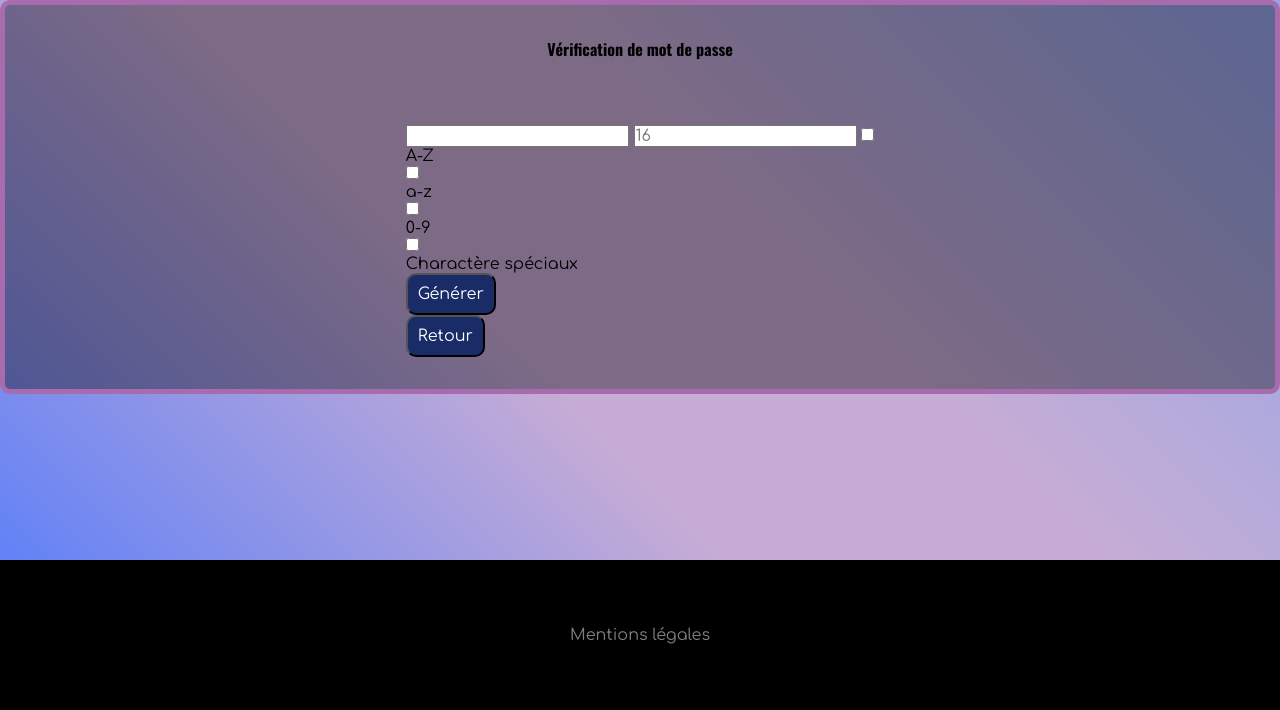
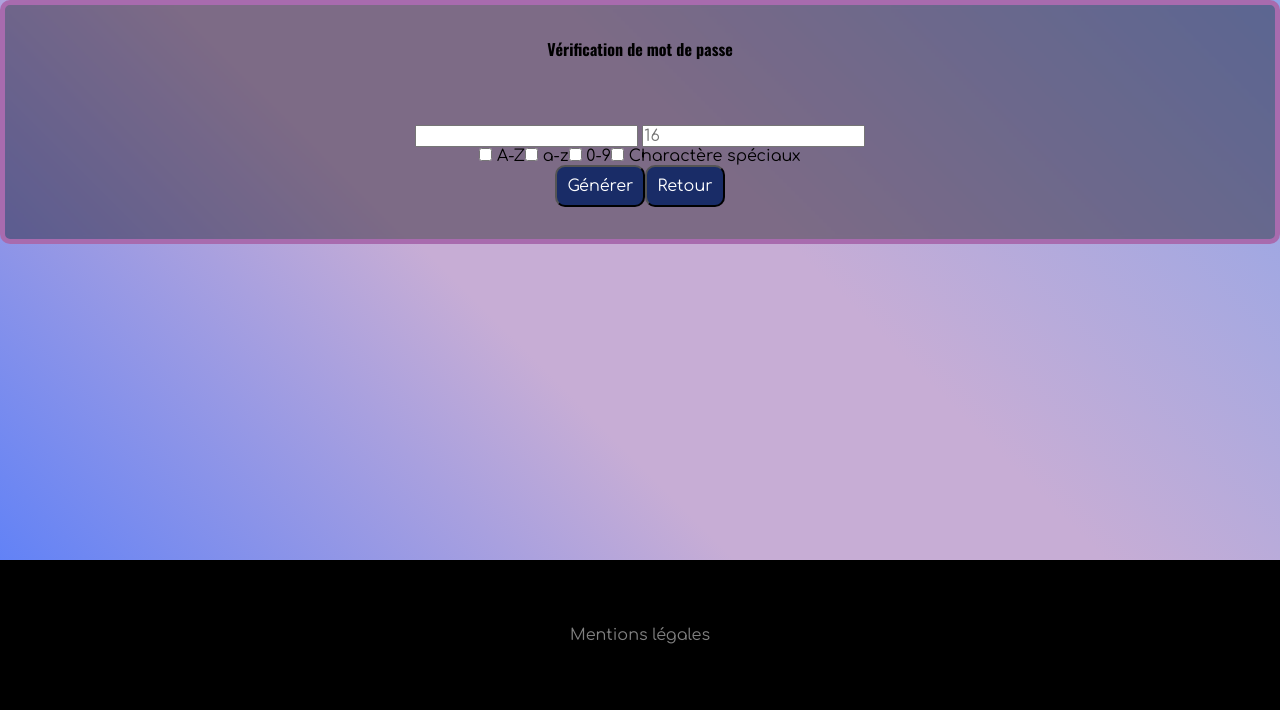
Before and after one commit to JamsJam/generateur-de-mot-de-passe, a Symfony app: template templates/passwordgenerator/index.html.twig in a window 1280 px wide. Shown: the part 100-810 px from the top of the page. Run offline with Twig, Linux system fonts and the light colour scheme; the template is opened without the code that fills it, so the values that code supplies are empty; style sheets or scripts are compiled from the project's sources; some libraries are stand-ins or nearby versions.

Commit message:
mise à jour fichier (pull)

```diff
--- a/assets/styles/pages/passwordgenerator.scss
+++ b/assets/styles/pages/passwordgenerator.scss
@@ -2,7 +2,6 @@
 // @use '../pages/password/form' as *;
 
     .container{
-
         padding-block:2rem;
         gap: 4rem;
         @extend %flex-center-column;
@@ -13,14 +12,24 @@
         /* Note: backdrop-filter has minimal browser support */
         border-radius: 10px;
 
+        .checkbox--form{
+            @extend %flex-center
+        }
+        .button--container{
+            @extend %flex-center
+
+        }
+
         &form{
-
-
+            @extend %flex-center-column;
         }
 
         &input{
 
         }
+
+
+
         &button{
             border: 0;
         }
--- a/templates/passwordgenerator/index.html.twig
+++ b/templates/passwordgenerator/index.html.twig
@@ -14,12 +14,25 @@
             <form action="" method="">
                 <input type="text">
                 <input type="number" placeholder="16">
-                <input type="checkbox" name="" id=""> <p>A-Z</p>
-                <input type="checkbox" name="" id=""> <p>a-z</p>
-                <input type="checkbox" name="" id=""> <p>0-9</p>
-                <input type="checkbox" name="" id=""> <p>Charactère spéciaux</p>
-                <button  class="buttonM button--primary">Générer</button>
-                <button  class="buttonM button--primary">Retour</button>
+                <div class="checkbox--form">
+                    <div>
+                    <input type="checkbox" name="" id=""> <label>A-Z<label>
+                    </div>
+                    <div>
+                    <input type="checkbox" name="" id=""> <label>a-z</label>
+                    </div>
+                    <div>
+                    <input type="checkbox" name="" id=""> <label>0-9</label>
+                    </div>
+                    <div>
+                    <input type="checkbox" name="" id=""> <label>Charactère spéciaux</label>
+                    </div>
+                </div>
+
+                <div class="button--container">
+                    <button  class="buttonM button--primary">Générer</button>
+                    <button  class="buttonM button--primary">Retour</button>
+                </div>
             </form>
         </div>
 </div>
```
